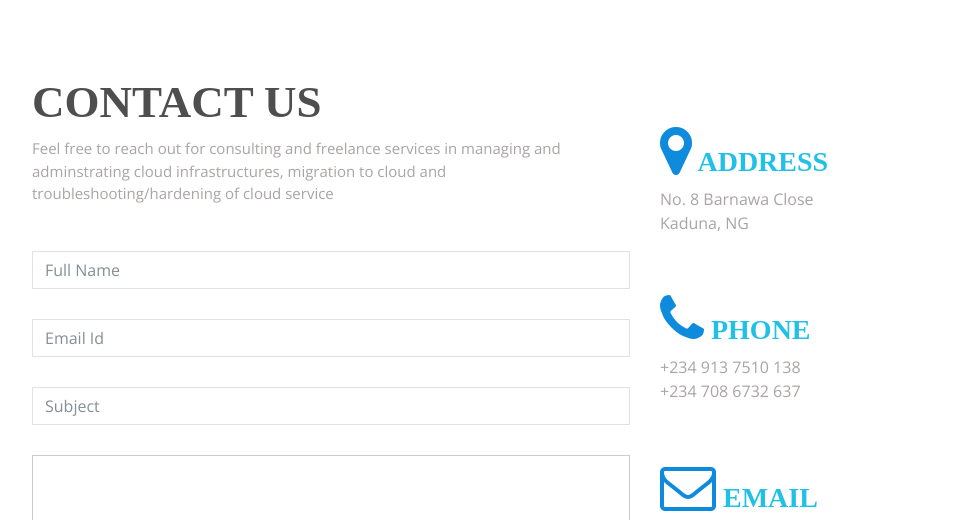
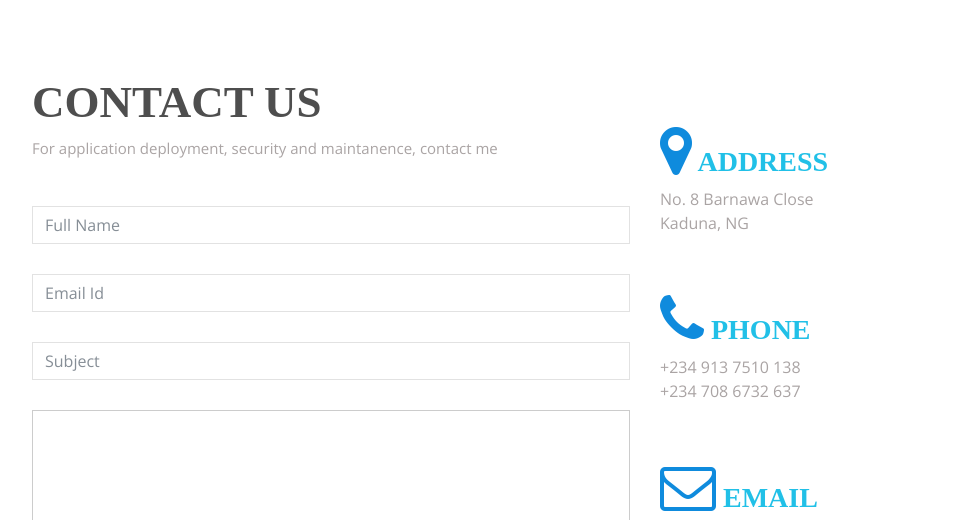
Before and after one commit to Daczy-Alpha/Professional-Portfolio-EC2, a plain HTML site: page index.html in a window 1280 px wide. Shown: the part 4200-4720 px from the top of the page, without its empty margins (288-1250 px from the left). Drawn offline with nearby package versions, Linux system fonts and the light colour scheme; a web font is replaced by a local one.

```diff
--- a/index.html
+++ b/index.html
@@ -356,7 +356,7 @@ License URL: https://creativecommons.org/licenses/by/4.0/
               <div class="contact-cont">
                 <h3>CONTACT Us</h3>
                 <div class="heading-border-light"></div>
-                <p>Feel free to reach out for consulting and freelance services in managing and adminstrating cloud infrastructures, migration to cloud and troubleshooting/hardening of cloud service</p>
+                <p>For application deployment, security and maintanence, contact me</p>
               </div>
               <div class="row con-form">
                 <div class="col-md-12">
```
Also changed, not shown: 1 other file.
